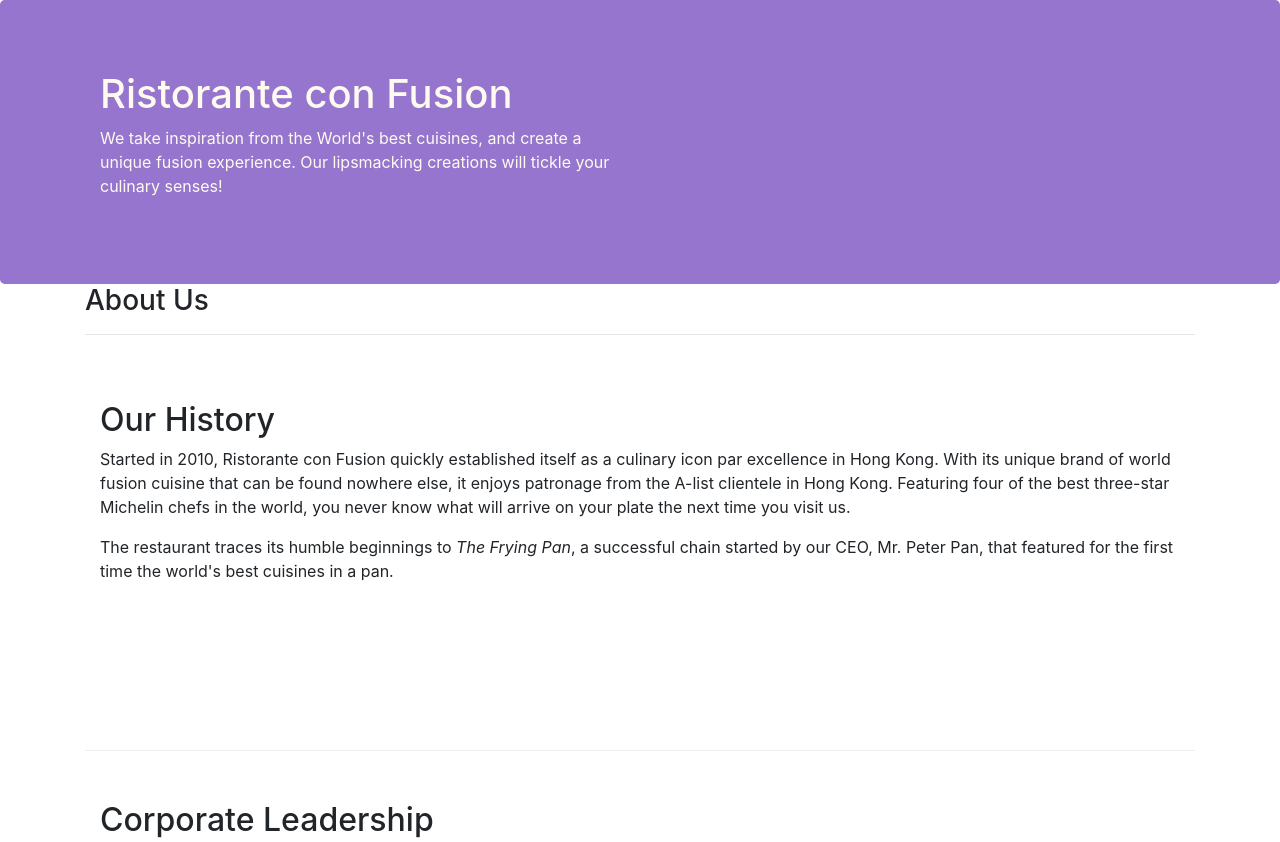
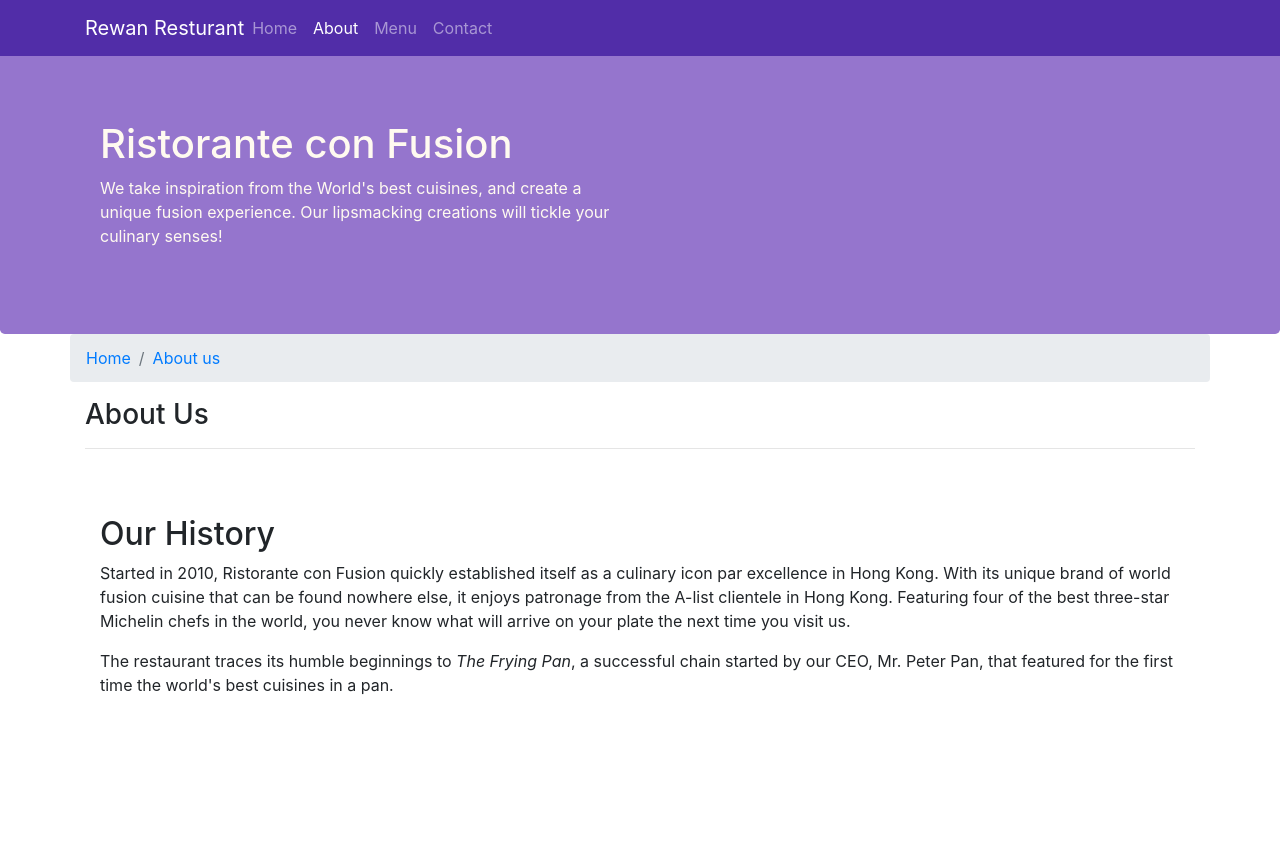
Before and after one commit to ronysalem/Bootstrap4, a website: page aboutus.html in a window 1280 px wide. Shown: the top 842 px of the page. Drawn offline with nearby package versions, Linux system fonts and the light colour scheme.

Commit message:
navbar and breadcrumb

```diff
--- a/aboutus.html
+++ b/aboutus.html
@@ -16,6 +16,26 @@
 </head>
 
 <body>
+     <nav class="navbar navbar-dark navbar-expand-sm  fixed-top">
+   <!--to make navbar fit the same width with the page (container has fixed width)-->
+    <div class="container">
+        <button class="navbar-toggler" type="button" data-toggle="collapse" data-target="#Navbar">
+            <span class="navbar-toggler-icon"></span>
+
+        </button>
+        <a class="navbar-brand mr-auto" href="index.html">Rewan Resturant</a>
+        <div class="collapse navbar-collapse" id="Navbar">
+            <ul class="navbar-nav mr-auto"><!--mr auto to specify right margin to push content as left as possible-->
+            <li class="nav-item"><a class="nav-link" href="index.html">Home</a></li>
+            <li class="nav-item active"><a class="nav-link" href="#">About</a></li>
+            <li class="nav-item"><a class="nav-link" href="#">Menu</a></li>
+            <li class="nav-item"><a class="nav-link" href="#">Contact</a></li>
+
+           </ul>
+      </div>
+  </div>
+
+ </nav>
 
     <header class="jumbotron">
         <div class="container">
@@ -32,6 +52,12 @@
 
     <div class="container">
         <div class="row">
+            <!--Breadcrumb-->
+                <ol class="col-12 breadcrumb">
+                    <li class="breadcrumb-item"><a href="index.html">Home</a></li>
+                    <li class="breadcrumb-item active"><a href="#">About us</a></li>
+                </ol>
+
             <div class="col-12">
                <h3>About Us</h3>
                <hr>
@@ -71,7 +97,7 @@
                 <div class="col-4 offset-1 col-sm-2">
                     <h5>Links</h5>
                     <ul class="list-unstyled">
-                        <li><a href="#">Home</a></li>
+                        <li><a href="index.html">Home</a></li>
                         <li><a href="#">About</a></li>
                         <li><a href="#">Menu</a></li>
                         <li><a href="#">Contact</a></li>
--- a/css/styles.css
+++ b/css/styles.css
@@ -28,3 +28,12 @@
 	margin: 0px;
 	color: #0f0f0f ;
 }
+
+body {
+	padding: 50px 0 0 0;
+	z-index: 0; /*The z-index property specifies the stack order of an element.An element with greater stack order is always in front of an element with a lower stack order.*/
+}
+
+.navbar-dark{
+	background-color: #512DA8;
+}
```
Also changed, not shown: index.html (+22 -1 lines).
